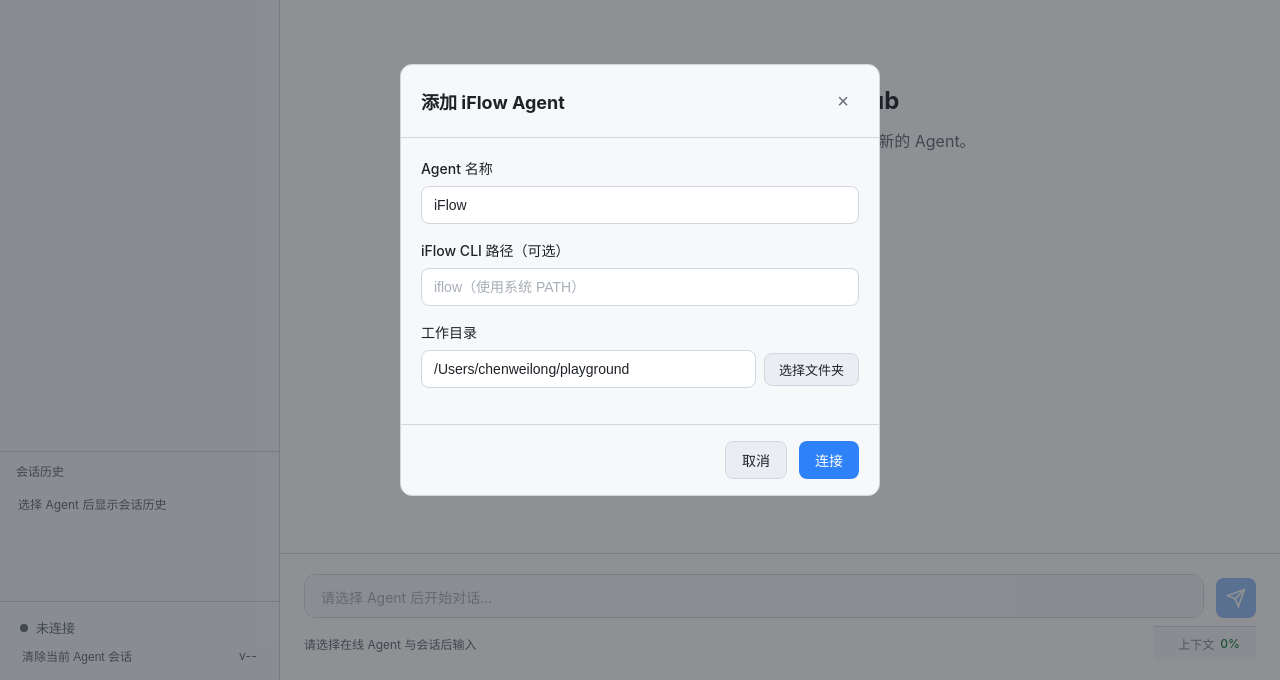
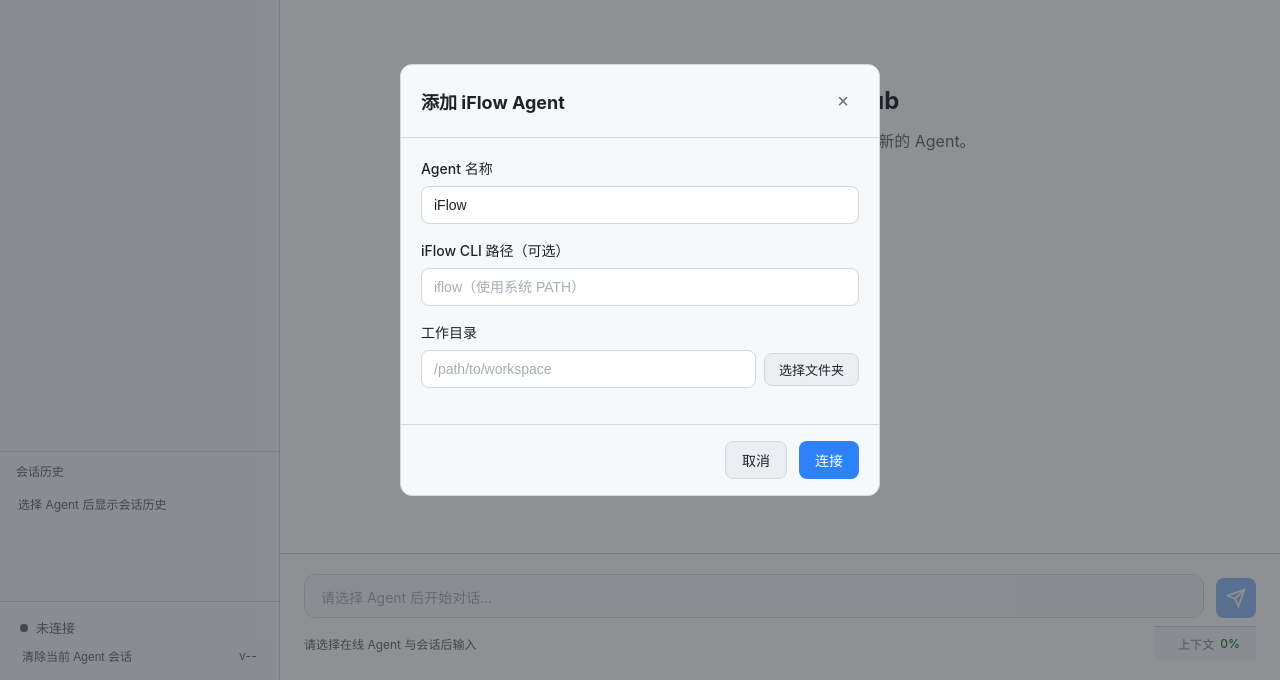
Before and after one commit to Nikolahuang/iflowhub-desktop, a website built with Vite: page index.html in a window 1280 px wide. Both pictures are taken after a click on the button "+ 添加 Agent". Shown: the part 120-800 px from the top of the page. Built offline with nearby package versions, Linux system fonts and the light colour scheme.

Commit message:
fix: 移除新建 agent 时工作目录的默认值
- 将工作目录输入框的默认值从 '/Users/chenweilong/playground' 改为空字符串
- 现在新建 agent 时工作目录字段为空白，用户可以自行填写

```diff
--- a/index.html
+++ b/index.html
@@ -163,7 +163,7 @@
           <div class="form-group">
             <label for="workspace-path">工作目录</label>
             <div class="workspace-path-row">
-              <input type="text" id="workspace-path" placeholder="/path/to/workspace" value="/Users/chenweilong/playground">
+              <input type="text" id="workspace-path" placeholder="/path/to/workspace" value="">
               <button id="browse-workspace-path" class="btn-secondary btn-compact" type="button">选择文件夹</button>
             </div>
           </div>
```
